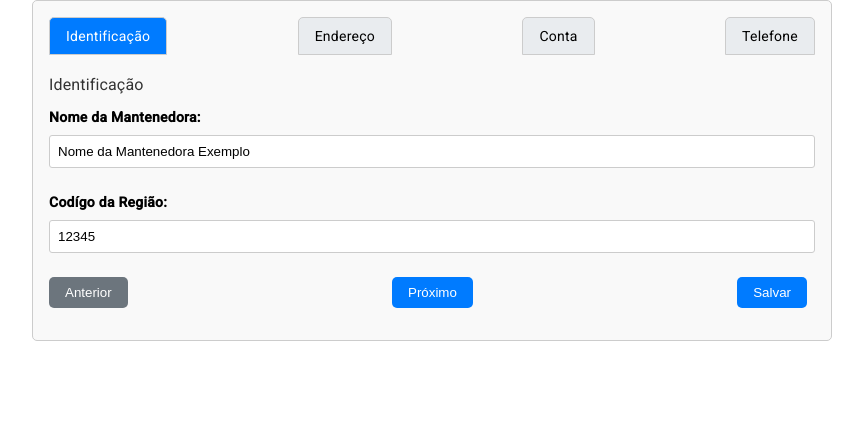
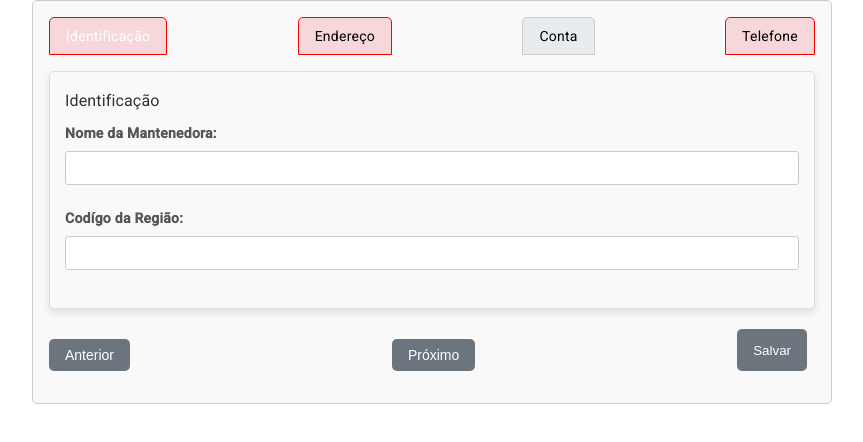
Before and after one commit to Isaquesantos7/formul-rio--reativo-etapas, an Angular app: page / in a window 1280 px wide. Shown: the top 442 px of the page, without its empty margins (208-1071 px from the left). Built offline with nearby package versions, Linux system fonts and the light colour scheme.

Commit message:
style: formulario

```diff
--- a/src/app/form/form.component.html
+++ b/src/app/form/form.component.html
@@ -132,9 +132,15 @@
                 <tr *ngFor="let tel of telefone.controls; let i = index" [formGroupName]="i">
                     <td>
                         <input type="text" formControlName="ddd">
+                        <div *ngIf="tel.get('ddd')?.errors?.['required'] && form.touched">
+                            <span>Campo é obrigatório!</span>
+                        </div>
                     </td>
                     <td>
                         <input type="text" formControlName="numeroTelefone">
+                        <div *ngIf="tel.get('numeroTelefone')?.errors?.['required'] && form.touched">
+                            <span>Campo é obrigatório!</span>
+                        </div>
                     </td>
                     <td>
                         <button type="button" (click)="removeTelefone(i)">Remover</button>
--- a/src/app/form/form.component.scss
+++ b/src/app/form/form.component.scss
@@ -5,6 +5,92 @@ form {
     border: 1px solid #ccc;
     border-radius: 5px;
     background-color: #f9f9f9;
+
+    div[formGroupName] {
+        margin-bottom: 20px;
+        padding: 15px;
+        border: 1px solid #ddd;
+        border-radius: 5px;
+        background-color: #f9f9f9;
+        position: relative;
+
+        /* Adiciona uma sombra para destacar o formulário */
+        box-shadow: 0 4px 8px rgba(0, 0, 0, 0.1);
+    }
+
+    h3, h4 {
+        margin-top: 0;
+        color: #333;
+    }
+
+    button[type="button"] {
+        background-color: #007bff;
+        color: #fff;
+        border: none;
+        padding: 10px 15px;
+        border-radius: 5px;
+        cursor: pointer;
+        font-size: 14px;
+        margin-top: 10px;
+        transition: background-color 0.3s ease;
+
+        &:hover {
+            background-color: #0056b3;
+        }
+    }
+
+    div > div {
+        margin-bottom: 15px;
+    }
+
+    label {
+        display: block;
+        margin-bottom: 5px;
+        font-weight: bold;
+        color: #555;
+    }
+
+    input[type="text"] {
+        width: 100%;
+        padding: 8px;
+        border: 1px solid #ccc;
+        border-radius: 4px;
+        font-size: 14px;
+
+        &:focus {
+            border-color: #007bff;
+            outline: none;
+            box-shadow: 0 0 5px rgba(0, 123, 255, 0.5);
+        }
+    }
+
+    div > div span {
+        color: #e74c3c;
+        font-size: 12px;
+        margin-top: 5px;
+        display: block;
+    }
+
+    div[formArrayName] {
+        margin-top: 20px;
+        border-top: 1px solid #ddd;
+        padding-top: 10px;
+    }
+
+    h4 {
+        margin-top: 0;
+        color: #555;
+    }
+
+    button[type="button"].remove {
+        background-color: #dc3545;
+        margin-top: 10px;
+
+        &:hover {
+            background-color: #c82333;
+        }
+    }
+
 
     h3 {
         margin-bottom: 0.5rem;
--- a/src/app/form/form.component.ts
+++ b/src/app/form/form.component.ts
@@ -38,7 +38,7 @@ export class FormComponent {
       telefone: this.formBuildService.array([])
     });
 
-    this.insertingData(dataForm);
+    // this.insertingData(dataForm);
   }
 
   get telefone() {
@@ -75,7 +75,7 @@ export class FormComponent {
       numero: ['', Validators.required],
       tipoConta: ['', Validators.required],
       nomeBanco: ['', Validators.required],
-      transacoes: this.formBuildService.array([])  // Lista de transações para cada conta
+      transacoes: this.formBuildService.array([])
     });
 
     this.conta.push(contaForm);
@@ -160,7 +160,6 @@ export class FormComponent {
   }
 
   public insertingData(dataForm: any): void {
-    // Atualiza os dados principais
     this.form.patchValue({
       identificacao: dataForm.identificacao,
       endereco: dataForm.endereco
```
Lines whose indentation alone changed are shown as unchanged.
